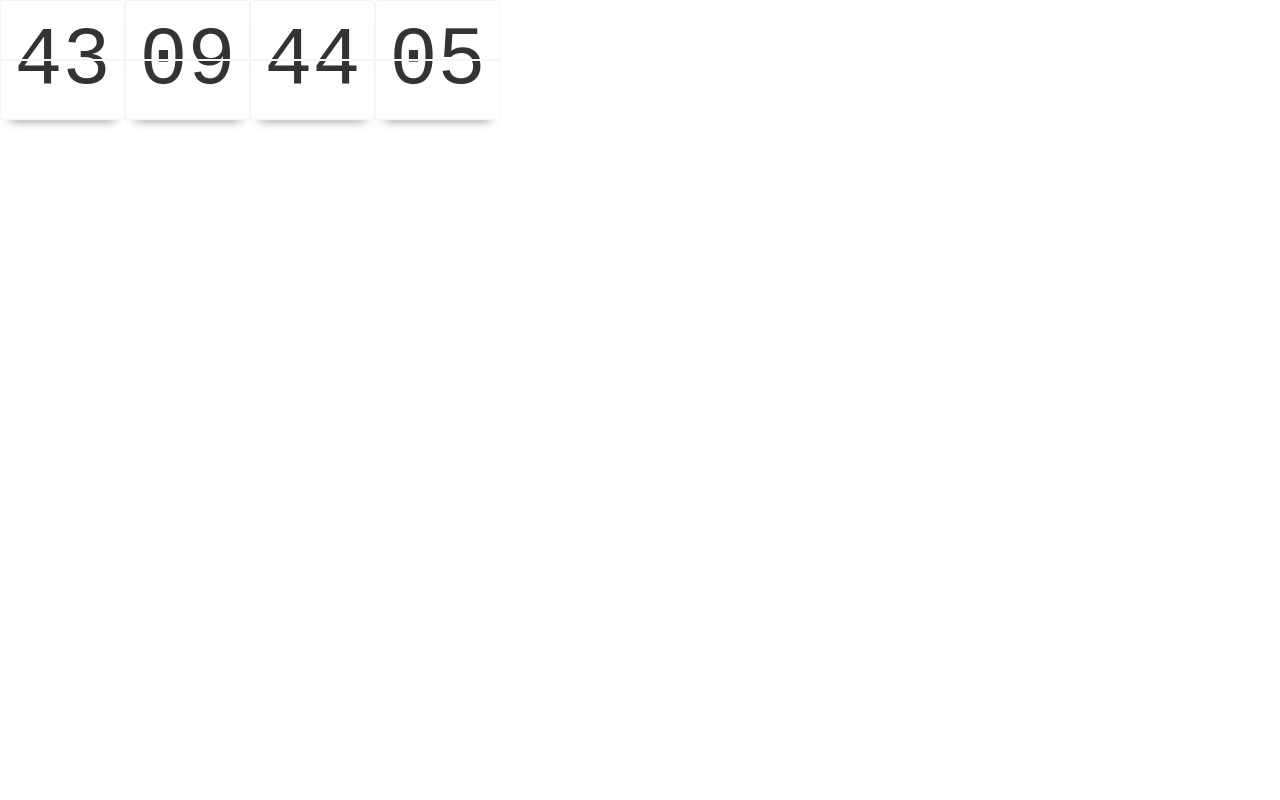
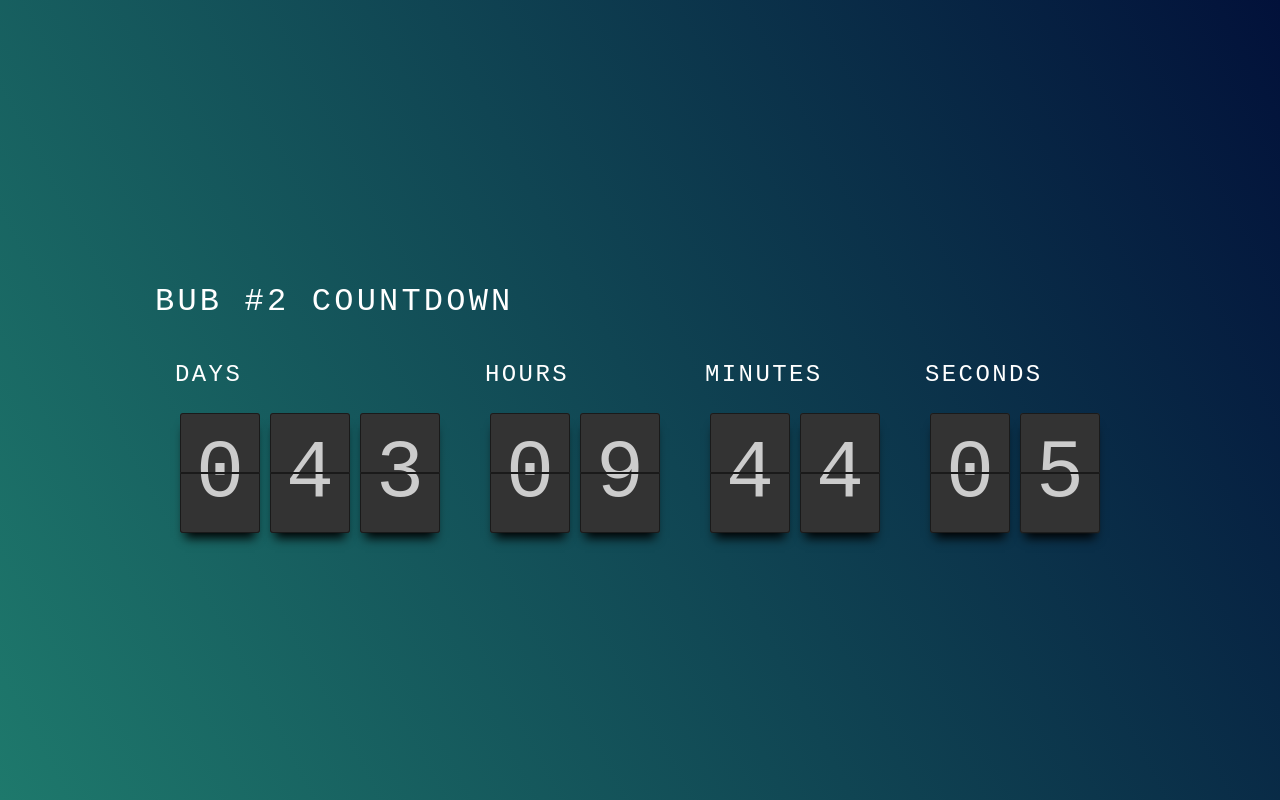
Before and after one commit to duffbeer83/bub-countdown, a Gatsby site: page / in a window 1280 px wide. Built offline with nearby package versions, Linux system fonts and the light colour scheme; Gatsby itself is replaced by a stand-in of ours; a web font is replaced by a local one.

Commit message:
improved flipclock

```diff
--- a/src/components/flipclock.js
+++ b/src/components/flipclock.js
@@ -1,7 +1,6 @@
 import React from "react"
 import { useState, useEffect } from "react"
-
-const zeroPad = unit => (unit <= 9 ? `0${unit}` : unit)
+import Flipper from "./flipper"
 
 const breakdownDuration = diff => {
   const units = {
@@ -24,98 +23,10 @@ const breakdownDuration = diff => {
   }, {})
 }
 
-/*
-  updateTime() {
-  // get new date
-  const time = new Date()
-  // set time units
-  const hours = time.getHours()
-  const minutes = time.getMinutes()
-  const seconds = time.getSeconds()
-  // on hour chanage, update hours and shuffle state
-  if (hours !== this.state.hours) {
-    const hoursShuffle = !this.state.hoursShuffle
-    this.setState({
-      hours,
-      hoursShuffle,
-    })
-  }
-  // on minute chanage, update minutes and shuffle state
-  if (minutes !== this.state.minutes) {
-    const minutesShuffle = !this.state.minutesShuffle
-    this.setState({
-      minutes,
-      minutesShuffle,
-    })
-  }
-  // on second chanage, update seconds and shuffle state
-  if (seconds !== this.state.seconds) {
-    const secondsShuffle = !this.state.secondsShuffle
-    this.setState({
-      seconds,
-      secondsShuffle,
-    })
-  }
-}
-*/
-
-// todo: need to keep 'shuffle' state as well
-// function component
-const AnimatedCard = ({ animation, digit }) => {
-  return (
-    <div className={`flipCard ${animation}`}>
-      <span>{digit}</span>
-    </div>
-  )
-}
-
-// function component
-const StaticCard = ({ position, digit }) => {
-  return (
-    <div className={position}>
-      <span>{digit}</span>
-    </div>
-  )
-}
-
-// function component
-const FlipUnitContainer = ({ digit, shuffle, unit }) => {
-  // assign digit values
-  let currentDigit = digit
-  //  let previousDigit = digit - 1 // todo: this is assuming count up... need to store as state...
-  let previousDigit = digit + 1 // todo: this is assuming count up... need to store as state...
-
-  // to prevent a negative value
-  if (unit !== "hours") {
-    previousDigit = previousDigit === -1 ? 59 : previousDigit
-  } else {
-    previousDigit = previousDigit === -1 ? 23 : previousDigit
-  }
-
-  // add zero
-  if (currentDigit < 10) {
-    currentDigit = `0${currentDigit}`
-  }
-  if (previousDigit < 10) {
-    previousDigit = `0${previousDigit}`
-  }
-
-  // shuffle digits
-  const digit1 = shuffle ? previousDigit : currentDigit
-  const digit2 = !shuffle ? previousDigit : currentDigit
-
-  // shuffle animations
-  const animation1 = shuffle ? "fold" : "unfold"
-  const animation2 = !shuffle ? "fold" : "unfold"
-
-  return (
-    <div className={"flipUnitContainer"}>
-      <StaticCard position={"upperCard"} digit={currentDigit} />
-      <StaticCard position={"lowerCard"} digit={previousDigit} />
-      <AnimatedCard digit={digit1} animation={animation1} />
-      <AnimatedCard digit={digit2} animation={animation2} />
-    </div>
-  )
+const extractDigit = (digit, position) => {
+  const digitStr = digit.toString()
+  const idx = digitStr.length - position
+  return idx >= 0 ? digitStr[idx] : 0
 }
 
 export default function FlipClock({ endTime }) {
@@ -129,119 +40,41 @@ export default function FlipClock({ endTime }) {
   }, [endTime])
 
   const { days, hours, minutes, seconds } = breakdownDuration(countdown)
-  const secondsShuffle = seconds % 2 == 0 ? true : false
-  const minutesShuffle = secondsShuffle
-  const hoursShuffle = secondsShuffle
-  const daysShuffle = secondsShuffle
-
-  /*  return (
-    <div>
-      {[
-        [days, `days`],
-        [hours, `hours`],
-        [minutes, `minutes`],
-        [seconds, `seconds`],
-      ].map(([value, label]) => (
-        <div key={label}>
-          <h3>{label}</h3>
-          <h2>{zeroPad(value)}</h2>
-        </div>
-      ))}
-    </div>
-*/
-
-  // todo: make flipunit a component
-  // todo: have it remember its previous state and animate approriately
-  // todo: breakdown values so 1 flip per digit...
 
   return (
     <div className={"flipClock"}>
-      <FlipUnitContainer unit={"days"} digit={days} shuffle={daysShuffle} />
-      <FlipUnitContainer unit={"hours"} digit={hours} shuffle={hoursShuffle} />
-      <FlipUnitContainer
-        unit={"minutes"}
-        digit={minutes}
-        shuffle={minutesShuffle}
-      />
-      <FlipUnitContainer
-        unit={"seconds"}
-        digit={seconds}
-        shuffle={secondsShuffle}
-      />
+      <div className={"flipGroup"}>
+        <h2>Days</h2>
+        <div className={"flipUnit"}>
+          <Flipper digit={extractDigit(days, 3)} />
+          <Flipper digit={extractDigit(days, 2)} />
+          <Flipper digit={extractDigit(days, 1)} />
+        </div>
+      </div>
+
+      <div className={"flipGroup"}>
+        <h2>Hours</h2>
+        <div className={"flipUnit"}>
+          <Flipper digit={extractDigit(hours, 2)} />
+          <Flipper digit={extractDigit(hours, 1)} />
+        </div>
+      </div>
+
+      <div className={"flipGroup"}>
+        <h2>Minutes</h2>
+        <div className={"flipUnit"}>
+          <Flipper digit={extractDigit(minutes, 2)} />
+          <Flipper digit={extractDigit(minutes, 1)} />
+        </div>
+      </div>
+
+      <div className={"flipGroup"}>
+        <h2>Seconds</h2>
+        <div className={"flipUnit"}>
+          <Flipper digit={extractDigit(seconds, 2)} />
+          <Flipper digit={extractDigit(seconds, 1)} />
+        </div>
+      </div>
     </div>
   )
 }
-/*
-// class component
-class FlipClock extends React.Component {
-  updateTime() {
-    // get new date
-    const time = new Date()
-    // set time units
-    const hours = time.getHours()
-    const minutes = time.getMinutes()
-    const seconds = time.getSeconds()
-    // on hour chanage, update hours and shuffle state
-    if (hours !== this.state.hours) {
-      const hoursShuffle = !this.state.hoursShuffle
-      this.setState({
-        hours,
-        hoursShuffle,
-      })
-    }
-    // on minute chanage, update minutes and shuffle state
-    if (minutes !== this.state.minutes) {
-      const minutesShuffle = !this.state.minutesShuffle
-      this.setState({
-        minutes,
-        minutesShuffle,
-      })
-    }
-    // on second chanage, update seconds and shuffle state
-    if (seconds !== this.state.seconds) {
-      const secondsShuffle = !this.state.secondsShuffle
-      this.setState({
-        seconds,
-        secondsShuffle,
-      })
-    }
-  }
-
-  render() {
-    // state object destructuring
-    const {
-      hours,
-      minutes,
-      seconds,
-      hoursShuffle,
-      minutesShuffle,
-      secondsShuffle,
-    } = this.state
-
-    return (
-
-    )
-  }
-}
-
-// function component
-const Header = () => {
-  return (
-    <header>
-      <h1>React Flip Clock</h1>
-    </header>
-  )
-}
-
-// function component
-const App = () => {
-  return (
-    <div>
-      <Header />
-      <FlipClock />
-    </div>
-  )
-}
-
-ReactDOM.render(<App />, document.querySelector("#app"))
-*/
--- /dev/null
+++ b/src/components/flipper.js
@@ -0,0 +1,58 @@
+import React from "react"
+import { useEffect, useRef } from "react"
+
+const AnimatedCard = ({ animation, digit }) => {
+  return (
+    <div className={`flipCard ${animation}`}>
+      <span>{digit}</span>
+    </div>
+  )
+}
+
+const StaticCard = ({ position, digit }) => {
+  return (
+    <div className={position}>
+      <span>{digit}</span>
+    </div>
+  )
+}
+
+function usePrevious(value) {
+  const ref = useRef()
+  useEffect(() => {
+    ref.current = value
+  }, [value])
+  return ref.current
+}
+
+// function component
+export default function Flipper({ digit }) {
+  const previousDigit = usePrevious(digit)
+
+  // determine if we have a new digit
+  // todo:
+  //  i don't really get the concept of the 2 animations,
+  //  but this seems to trigger them correctly... guess it
+  //  would be nice if it were just one that we could repeatedly
+  //  execute whenever previous != current?
+  const shuffle = digit % 2 === 0
+
+  // shuffle digits
+  const digit1 = shuffle ? previousDigit : digit
+  const digit2 = !shuffle ? previousDigit : digit
+
+  // shuffle animations
+  const animation1 = shuffle ? "fold" : "unfold"
+  const animation2 = !shuffle ? "fold" : "unfold"
+
+  console.log({ digit, previousDigit, digit1, animation1, digit2, animation2 })
+
+  return (
+    <div className={"flipDigit"}>
+      <StaticCard position={"upperCard"} digit={digit} />
+      <StaticCard position={"lowerCard"} digit={previousDigit} />
+      <AnimatedCard digit={digit1} animation={animation1} />
+      <AnimatedCard digit={digit2} animation={animation2} />
+    </div>
+  )
+}
--- a/src/pages/index.js
+++ b/src/pages/index.js
@@ -2,5 +2,12 @@ import React from "react"
 import FlipClock from "../components/flipclock"
 
 export default function Home() {
-  return <FlipClock endTime={new Date("2021-05-26T11:00:00+10:00")} />
+  return (
+    <div>
+      <header>
+        <h1>Bub #2 Countdown</h1>
+      </header>
+      <FlipClock endTime={new Date("2021-05-26T11:00:00+10:00")} />
+    </div>
+  )
 }
--- a/src/styles/global.sass
+++ b/src/styles/global.sass
@@ -16,16 +16,14 @@ $turnDuration: 0.6s
 
 body
   margin: 0
-
-#app
   display: flex
   position: relative
   width: 100%
   min-height: 100vh
   justify-content: center
   align-items: center
-  background-color: #FBAB7E
-  background-image: linear-gradient(62deg, #FBAB7E 0%, #F7CE68 100%)
+  background-color: #1e796c
+  background-image: linear-gradient(62deg, #1e796c 0%, #02113a 100%)
 
 header
   display: flex
@@ -38,28 +36,46 @@ header
     letter-spacing: 0.1em
     color: white
 
-$border: whitesmoke
-$card: white
+$border: lighten(black, 10%)
+$card: lighten(black, 20%)
+$dark-card: lighten(black, 18%)
 $font-family: 'Droid Sans Mono', monospace
 $font-size: 5em
 $font-width: lighter
-$font-color: lighten(black, 20%)
+$font-color: darken(white, 20%)
 
 .flipClock
   display: flex
-  justify-content: space-between
-  width: 3 * 140px + 80px
+  flex-direction: row
 
-.flipUnitContainer
+@media (max-width: 970px)
+  .flipClock
+    flex-direction: column-reverse
+
+.flipGroup
+  margin: 0 20px
+
+  h2
+    font-family: 'Droid Sans Mono', monospace
+    font-weight: lighter
+    text-transform: uppercase
+    letter-spacing: 0.1em
+    color: white
+
+.flipUnit
+  display: flex
+
+.flipDigit
   display: block
   position: relative
-  width: 140px
+  width: 80px
   height: 120px
   perspective-origin: 50% 50%
   perspective: 300px
   background-color: $card
   border-radius: 3px
-  box-shadow: 0px 10px 10px -10px grey
+  box-shadow: 0px 10px 10px -5px
+  margin: 5px
 
 .upperCard, .lowerCard
   display: flex
@@ -129,7 +145,7 @@ $font-color: lighten(black, 20%)
     align-items: flex-end
     transform-origin: 50% 100%
     transform: rotateX(0deg) // from 0 to -180
-    background-color: $card
+    background-color: $dark-card
     border-top-left-radius: 3px
     border-top-right-radius: 3px
     border: 0.5px solid $border
```
